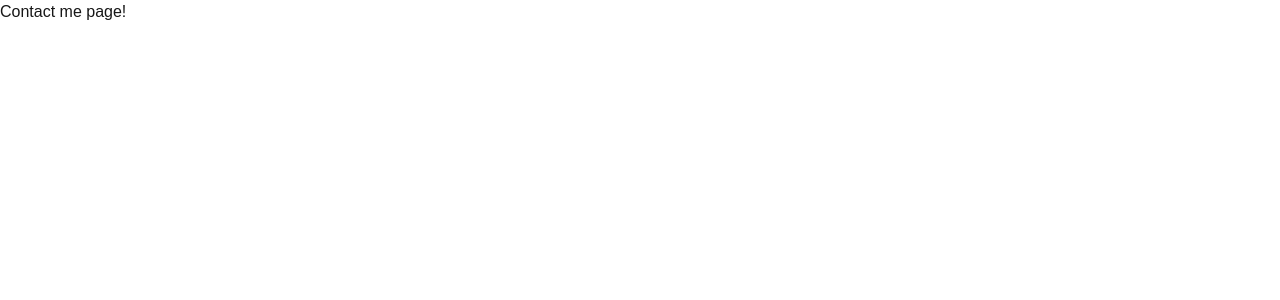
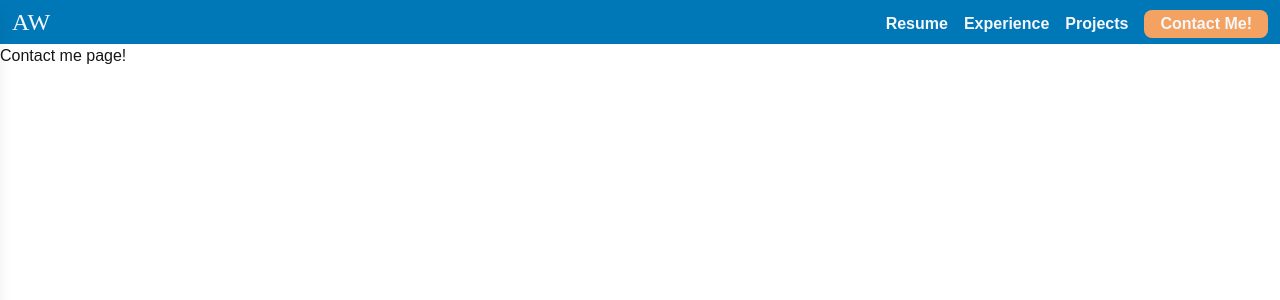
Before and after one commit to adeleweiss/Personal-Website, a Next.js app: page /contact in a window 1280 px wide. Shown: the top 300 px of the page. Built offline with nearby package versions, Linux system fonts and the light colour scheme; a web font is replaced by a local one.

Commit message:
add navbar to all pages, tweak button styling

```diff
--- a/src/app/contact/page.js
+++ b/src/app/contact/page.js
@@ -1,6 +1,9 @@
-
+import Navbar from '../navbar.jsx';
 export default function Contact() {
   return (
+    <div>
+      <Navbar/>
     <p>Contact me page!</p>
+    </div>
   );
 }
--- a/src/app/experience/page.js
+++ b/src/app/experience/page.js
@@ -1,6 +1,9 @@
-
+import Navbar from '../navbar.jsx';
 export default function Experience() {
   return (
+    <div>
+    <Navbar/>
     <p>Experience page</p>
+    </div>
   );
 }
--- a/src/app/globals.css
+++ b/src/app/globals.css
@@ -31,7 +31,6 @@ body {
 
 .contact{
   background-color: #F4A261;
-  border-radius: 1em;
 }
 
 .experience{
--- a/src/app/navbar.jsx
+++ b/src/app/navbar.jsx
@@ -16,11 +16,11 @@ export default function NavBar() {
         </div>
 
 
-        <div className="ml-auto flex gap-4 pt-1 text-large font-semibold hidden md:flex mr-2">
+        <div className="ml-auto flex gap-4 pt-1 text-large font-semibold hidden md:flex mr-2 items-center">
           <a href="/resume">Resume</a>
           <a href="/experience">Experience</a>
           <a href="/projects">Projects</a>
-          <a href="/contact" className="contact px-6 pt-0.5 mb-1">Contact Me!</a>
+          <a href="/contact" className="contact px-4 rounded-lg py-0.5">Contact Me!</a>
         </div>
 
         {/* Small screens and down, meant for mobile usage */}
--- a/src/app/projects/page.js
+++ b/src/app/projects/page.js
@@ -1,6 +1,9 @@
-
+import Navbar from '../navbar.jsx';
 export default function Projects() {
   return (
+    <div>
+      <Navbar/>
     <p>Projects Page</p>
+    </div>
   );
 }
```
